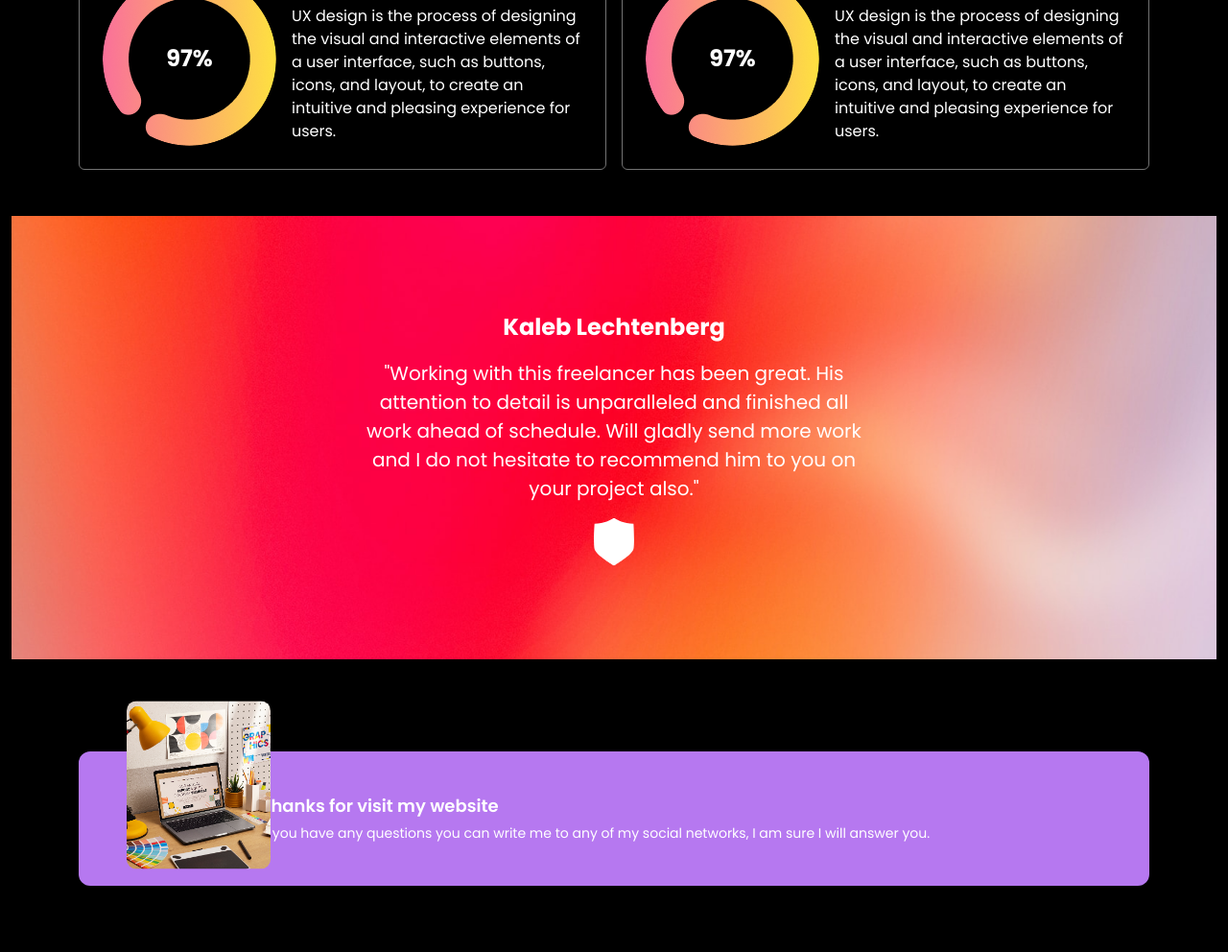
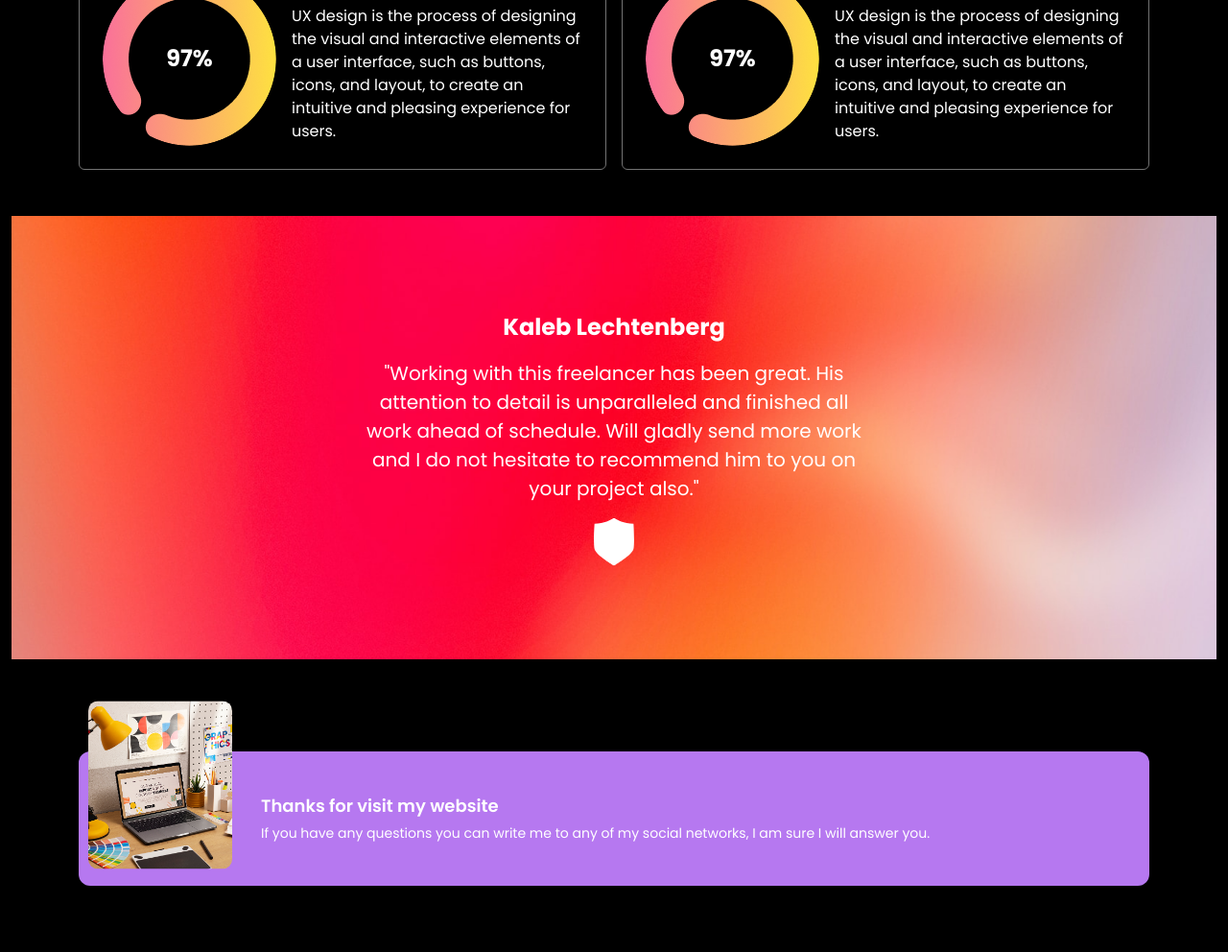
Before and after one commit to PoshikaRajpurohit/HTML-Assignment, a plain HTML site: page index.html in a window 1280 px wide. Shown: the part 2340-3332 px from the top of the page at 96% size. Drawn offline with nearby package versions, Linux system fonts and the light colour scheme.

Commit message:
thankbox

```diff
--- a/css/style.css
+++ b/css/style.css
@@ -300,7 +300,7 @@ body {
     width: 150px;
     border-radius: 10px;
     position: absolute;
-    left: 30px;
+    left: -10px;
     top: 25%;
     transform: translateY(-50%);
 }
```
